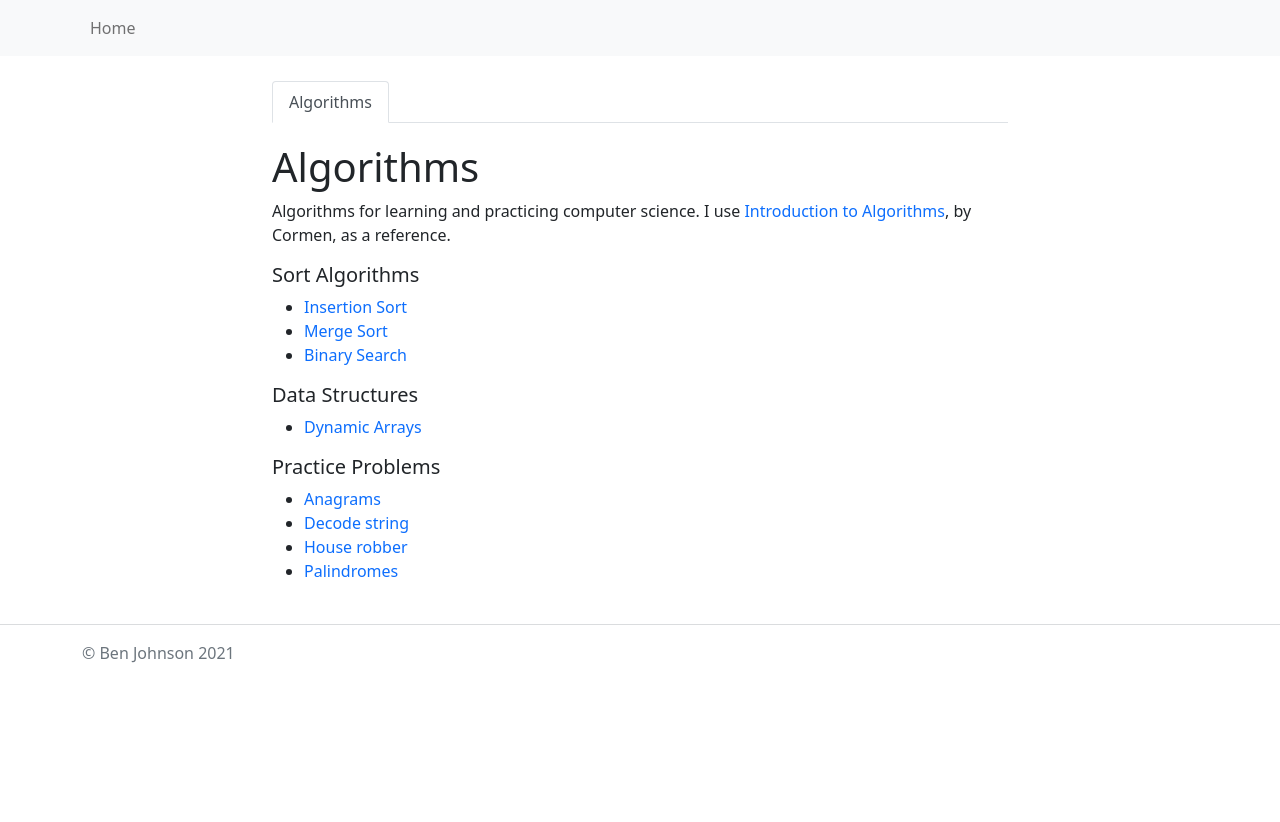
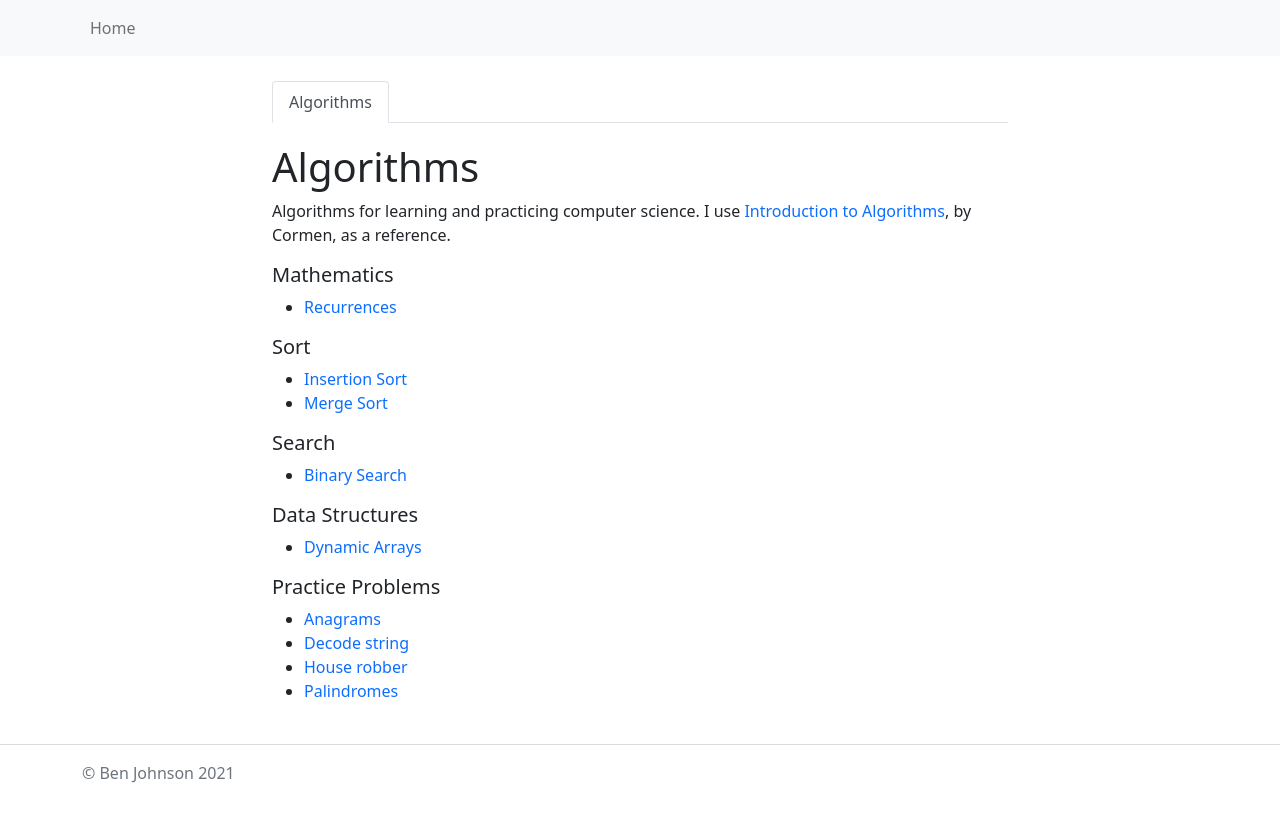
Before and after one commit to bdjohnson529/codechalet.com, a Jekyll site: the page built from _docs/algorithms/index.md, in a window 1280 px wide. Shown: the top 822 px of the page. Built offline with Jekyll 4.4.1, drawn with Linux system fonts in a browser that asks for light colours; nearby versions of some CDN libraries.

Commit message:
algorithms: refactor

```diff
--- a/_docs/algorithms/index.md
+++ b/_docs/algorithms/index.md
@@ -11,10 +11,36 @@ image: algorithms
 Algorithms for learning and practicing computer science. I use [Introduction to Algorithms](https://en.wikipedia.org/wiki/Introduction_to_Algorithms), by Cormen, as a reference.
 
 
-##### Sort Algorithms
+##### Mathematics
 <ul>
 {%- for page in pages -%}
-  {% if page.path contains "algorithms/sort_algorithms" %}
+  {% if page.path contains "algorithms/mathematics" %}
+  <li>
+    <a href="{{ page.url | relative_url }}">
+      {{ page.title | escape }}
+    </a>
+  </li>
+  {% endif %}
+{%- endfor -%}
+</ul>
+
+##### Sort
+<ul>
+{%- for page in pages -%}
+  {% if page.path contains "algorithms/sort" %}
+  <li>
+    <a href="{{ page.url | relative_url }}">
+      {{ page.title | escape }}
+    </a>
+  </li>
+  {% endif %}
+{%- endfor -%}
+</ul>
+
+##### Search
+<ul>
+{%- for page in pages -%}
+  {% if page.path contains "algorithms/search" %}
   <li>
     <a href="{{ page.url | relative_url }}">
       {{ page.title | escape }}
```
Also changed, not shown: _docs/algorithms/mathematics/recurrences.md (added, +37 -0 lines), _docs/algorithms/sort/merge-sort.md (renamed from _docs/algorithms/sort_algorithms/merge-sort.md, +2 -2 lines), _docs/algorithms/search/binary-search.md (renamed from _docs/algorithms/sort_algorithms/binary-search.md), _docs/algorithms/sort/insertion-sort.md (renamed from _docs/algorithms/sort_algorithms/insertion-sort.md).
